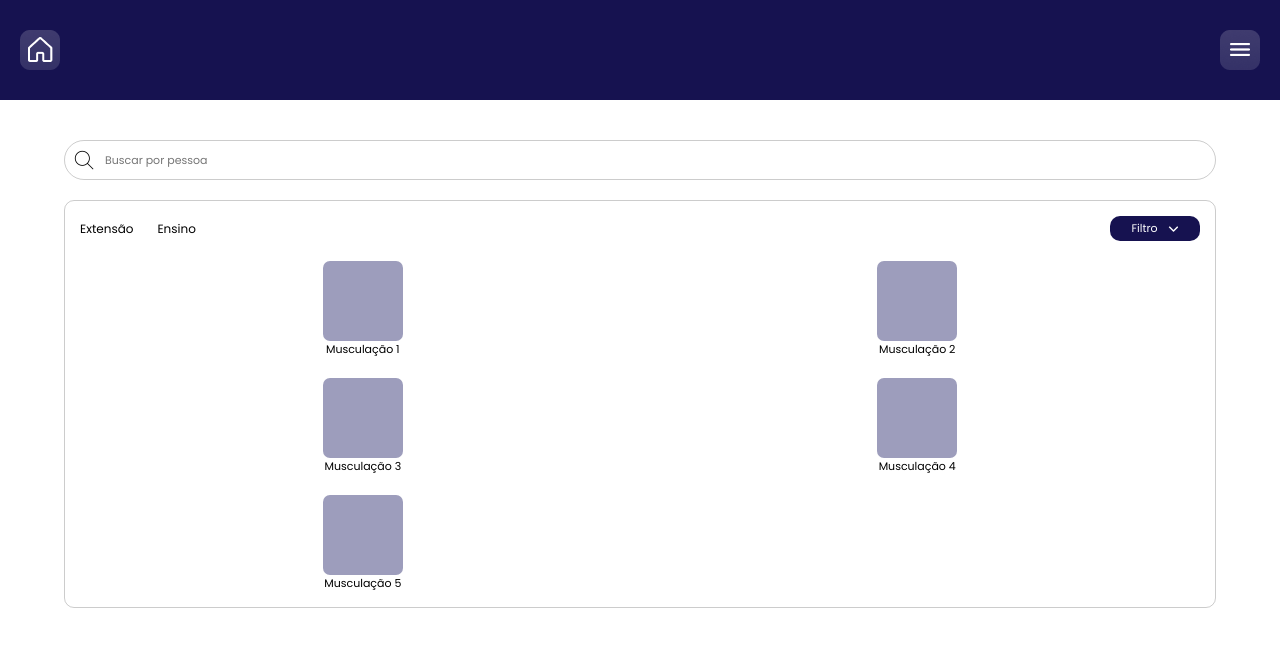
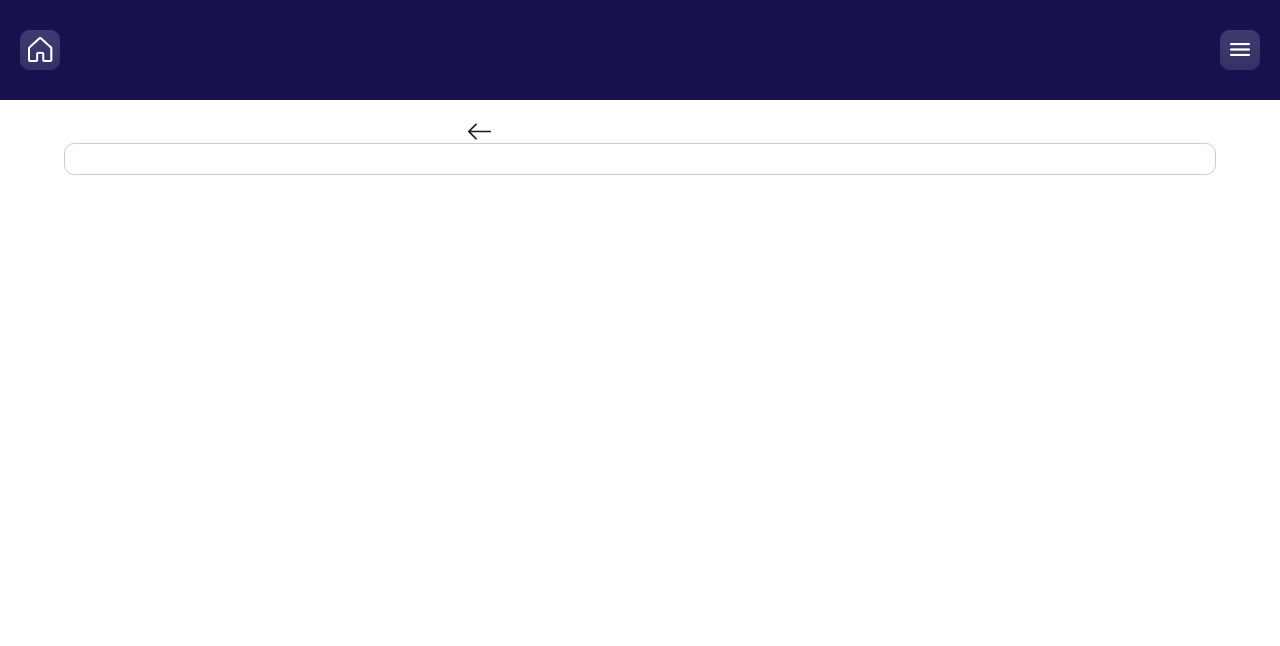
Before and after one commit to csaifrn/melhoridade-web, a React (Vite) app: page /turma in a window 1280 px wide. Before the commit this address led to /home. Shown: the top 646 px of the page. Built offline with nearby package versions, Linux system fonts and the light colour scheme.

Commit message:
começando a pagina turma

```diff
--- a/src/pages/home/components/MenuAtv/index.tsx
+++ b/src/pages/home/components/MenuAtv/index.tsx
@@ -20,7 +20,7 @@ export function MenuAtv() {
                   className="seta-baixo"
                   src="../images/commands/seta-baixo.png"
                   alt=""
-                />
+                  />
               </button>
             </li>
           </ol>
--- /dev/null
+++ b/src/pages/turma/components/SetaEsquerda/index.tsx
@@ -0,0 +1,11 @@
+import { Container } from "./styles";
+
+export function SetaEsquerda() {
+  return (
+    <Container>
+        <div>
+            <img src="../images/commands/seta-esquerda.png"/>
+        </div>
+    </Container>
+  );
+}
--- /dev/null
+++ b/src/pages/turma/components/SetaEsquerda/styles.ts
@@ -0,0 +1,11 @@
+import styled from "styled-components";
+
+export const Container = styled.div`
+
+div{
+    width: 374px;
+    height: 23px;
+    margin-left: 4%;
+}
+
+`;
--- a/src/pages/turma/index.tsx
+++ b/src/pages/turma/index.tsx
@@ -1 +1,13 @@
-export {}
+import { Container } from "../../shared/Container";
+import { SetaEsquerda } from "../../pages/turma/components/SetaEsquerda";
+export const Turma = () => {
+
+  return (
+    <>
+    <SetaEsquerda/>
+      <Container>
+
+      </Container>
+    </>
+  );
+};
--- a/src/routes/index.tsx
+++ b/src/routes/index.tsx
@@ -1,10 +1,12 @@
 import { Routes, Route, Navigate } from "react-router-dom";
 import { Home } from "../pages/home";
+import { Turma } from "../pages/turma";
 
 export const AppRoutes = () => {
   return (
     <Routes>
       <Route path="/home" element={<Home />} />
+      <Route path="/turma" element={<Turma />} />
 
       <Route path="*" element={<Navigate to={"/home"} />} />
     </Routes>
```
